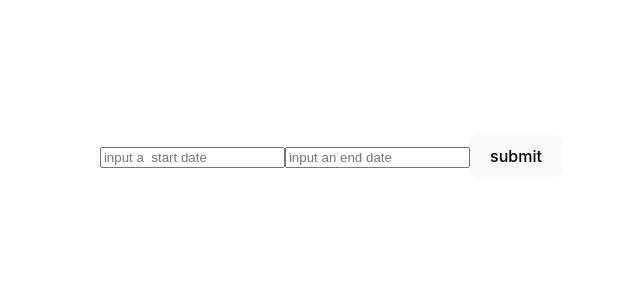
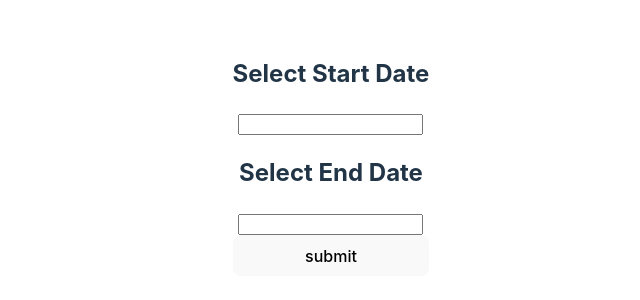
Before and after one commit to Vik0411/Space, a React (Vite) app: page / in a window 1280 px wide. Shown: the part 244-544 px from the top of the page, without its empty margins (309-949 px from the left). Built offline with nearby package versions, Linux system fonts and the light colour scheme.

Commit message:
react-datepicker added

```diff
--- a/package.json
+++ b/package.json
@@ -12,6 +12,7 @@
   "dependencies": {
     "axios": "^1.6.8",
     "react": "^18.2.0",
+    "react-datepicker": "^6.9.0",
     "react-dom": "^18.2.0"
   },
   "devDependencies": {
--- a/src/App.jsx
+++ b/src/App.jsx
@@ -1,30 +1,60 @@
 import { useState } from "react";
-import reactLogo from "./assets/react.svg";
-import viteLogo from "/vite.svg";
 import "./App.css";
 import axios from "axios";
-
-// axios
-//   .get(
-//     "https://api.nasa.gov/neo/rest/v1/feed?start_date=2024-05-13&end_date=2024-05-20&api_key=3lIka5CXiRJQ0hHNEPilFSSFkP8tg33KRaDeQyvM"
-//   )
-//   .then((response) => {
-//     console.log(response.data);
-//   })
-//   .catch((error) => {
-//     console.error("Error fetching data:", error);
-//   });
+import ReactDatePicker from "react-datepicker";
+import "react-datepicker/dist/react-datepicker.css";
 
 function App() {
+  const [asteroids, setAsteroids] = useState([]);
+  const [selectedDate, setSelectedDate] = useState(null);
+  const [selectedEndDate, setSelectedEndDate] = useState(null);
+
+  // function getClosebyAsteroids() {
+  //   axios
+  //     .get(
+  //       "https://api.nasa.gov/neo/rest/v1/feed?start_date=2024-05-13&end_date=2024-05-20&api_key=3lIka5CXiRJQ0hHNEPilFSSFkP8tg33KRaDeQyvM"
+  //     )
+  //     .then((response) => {
+  //       console.log(response.data.near_earth_objects["2024-05-13"]);
+  //       setAsteroids(response.data.near_earth_objects["2024-05-13"]);
+  //     })
+  //     .catch((error) => {
+  //       console.error("Error fetching data:", error);
+  //     });
+  // }
   return (
     <>
-      <form>
-        <input placeholder="input a  start date"></input>
-        <input placeholder="input an end date"></input>
-
-        <button>submit</button>
-      </form>
-      <div>{}</div>
+      <div style={{ display: "flex", flexFlow: "column" }}>
+        <h2>Select Start Date</h2>
+        <ReactDatePicker
+          selected={selectedDate}
+          onChange={(date) => setSelectedDate(date)}
+          dateFormat="yyyy-MM-dd"
+        />
+        <h2>Select End Date</h2>
+        <ReactDatePicker
+          selected={selectedEndDate}
+          onChange={(date) => setSelectedEndDate(date)}
+          dateFormat="yyyy-MM-dd"
+        />
+        <button
+          type="submit"
+          // onClick={() => {
+          //   getClosebyAsteroids();
+          // }}
+        >
+          submit
+        </button>
+      </div>
+      <div>
+        {asteroids.map((asteroid) => {
+          return (
+            <li key={asteroid.close_approach_data[0].miss_distance.kilometers}>
+              {asteroid.close_approach_data[0].miss_distance.kilometers}
+            </li>
+          );
+        })}
+      </div>
     </>
   );
 }
```
Also changed, not shown: 1 other file (tests, documents, lock files or other folders).
